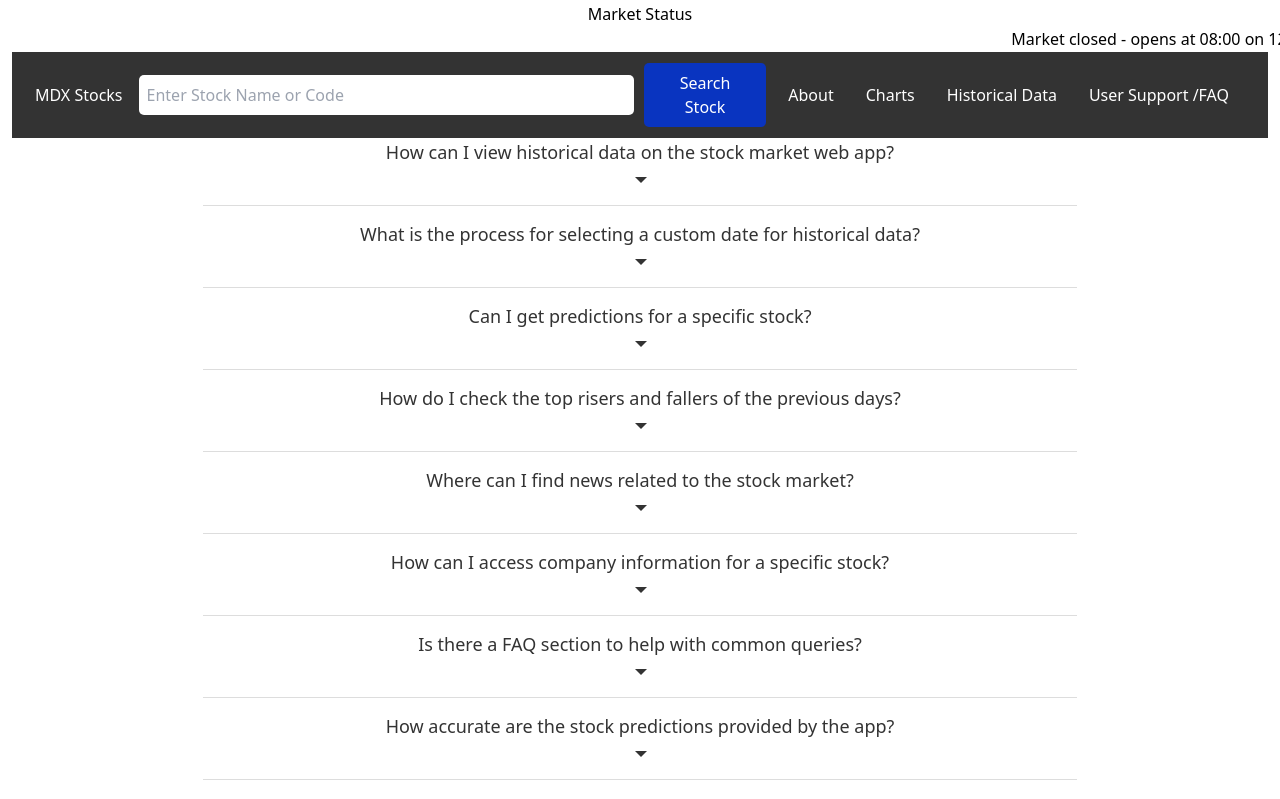
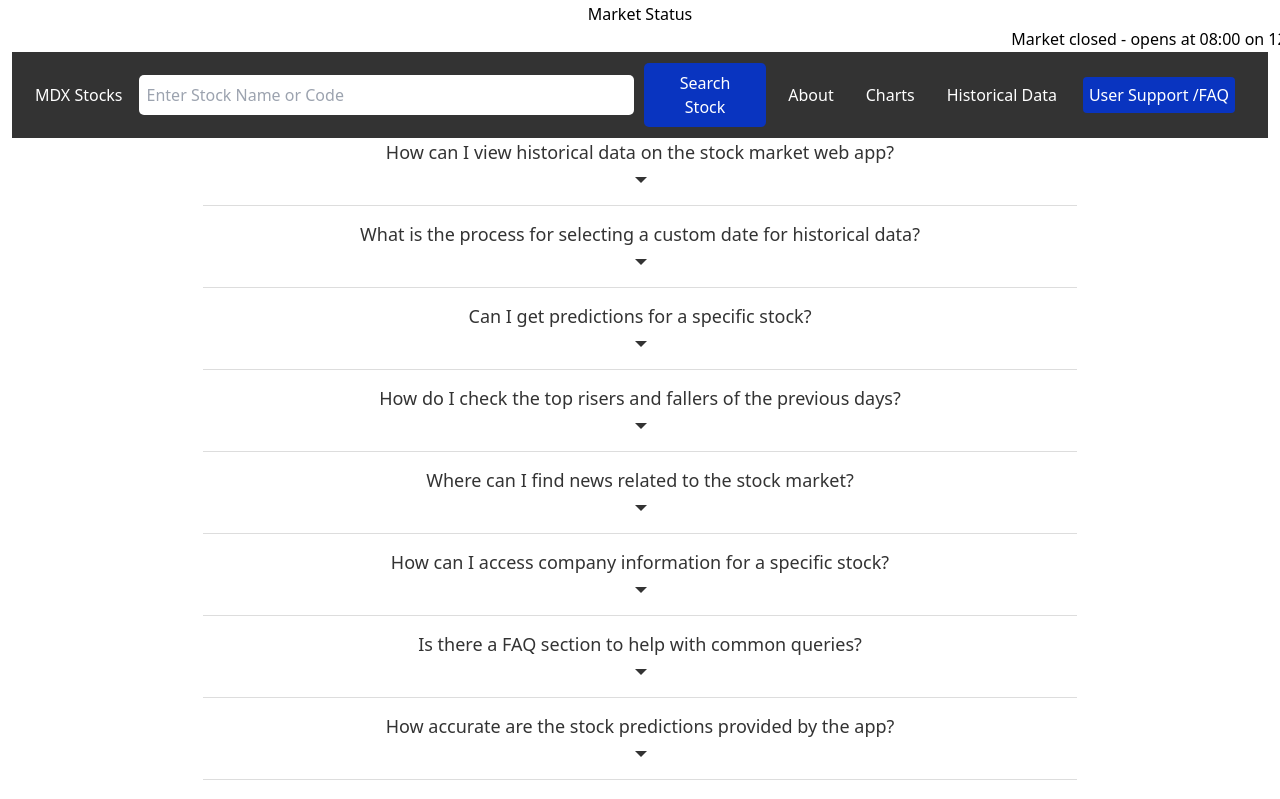
Before and after one commit to naumanumerX/Stock-Market-Forecasting, a React (Create React App) app: page /FAQ in a window 1280 px wide. Shown: the top 799 px of the page. Built offline with nearby package versions, Linux system fonts and the light colour scheme; no server answers.

Commit message:
feat:Adding About Path To Navigation

```diff
--- a/src/Components/Navigation.js
+++ b/src/Components/Navigation.js
@@ -42,7 +42,7 @@ const Navigation = ({ stockSymbol, setStockSymbol }) => {
           <NavLink to="about">About</NavLink>
           <NavLink to="charts">Charts</NavLink>
           <NavLink to="historicalData">Historical Data</NavLink>
-          <NavLink to="signup">User Support /FAQ</NavLink>
+          <NavLink to="FAQ">User Support /FAQ</NavLink>
         </div>
       </nav>
       <main>
```
